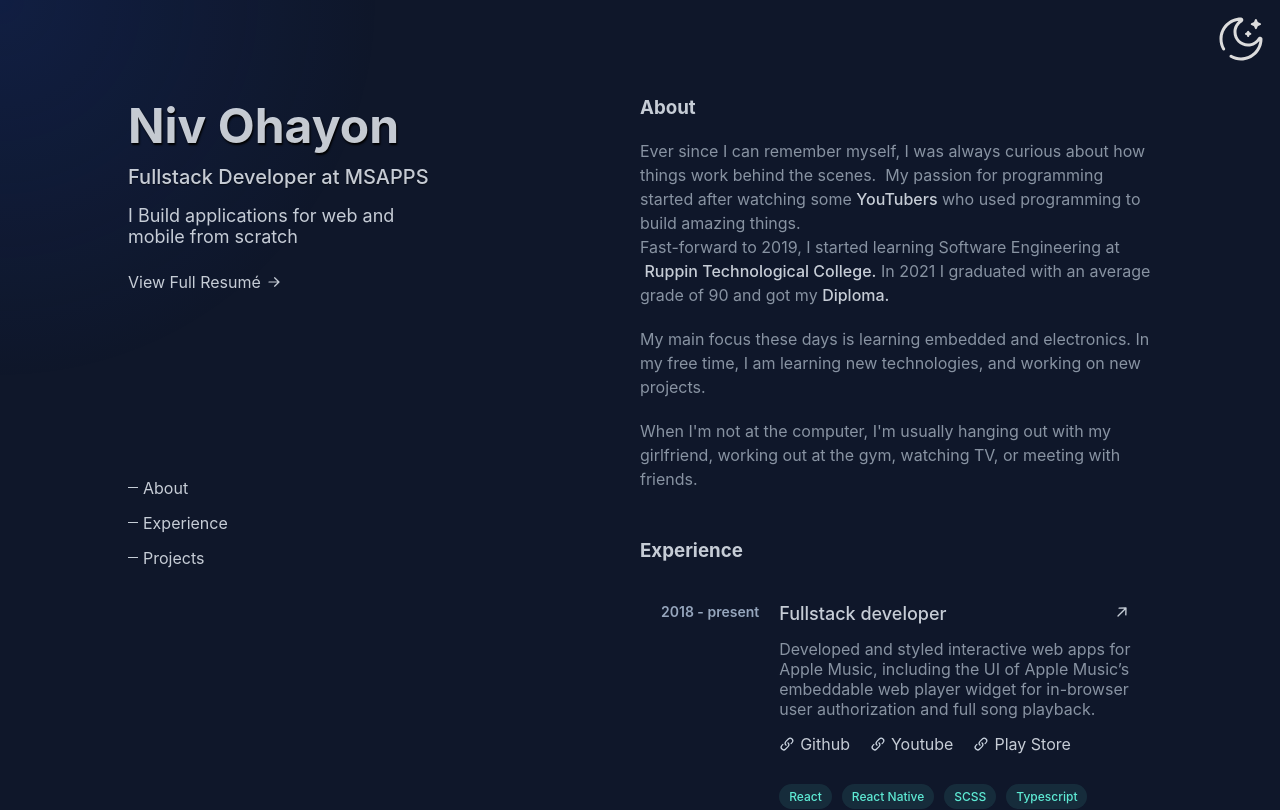
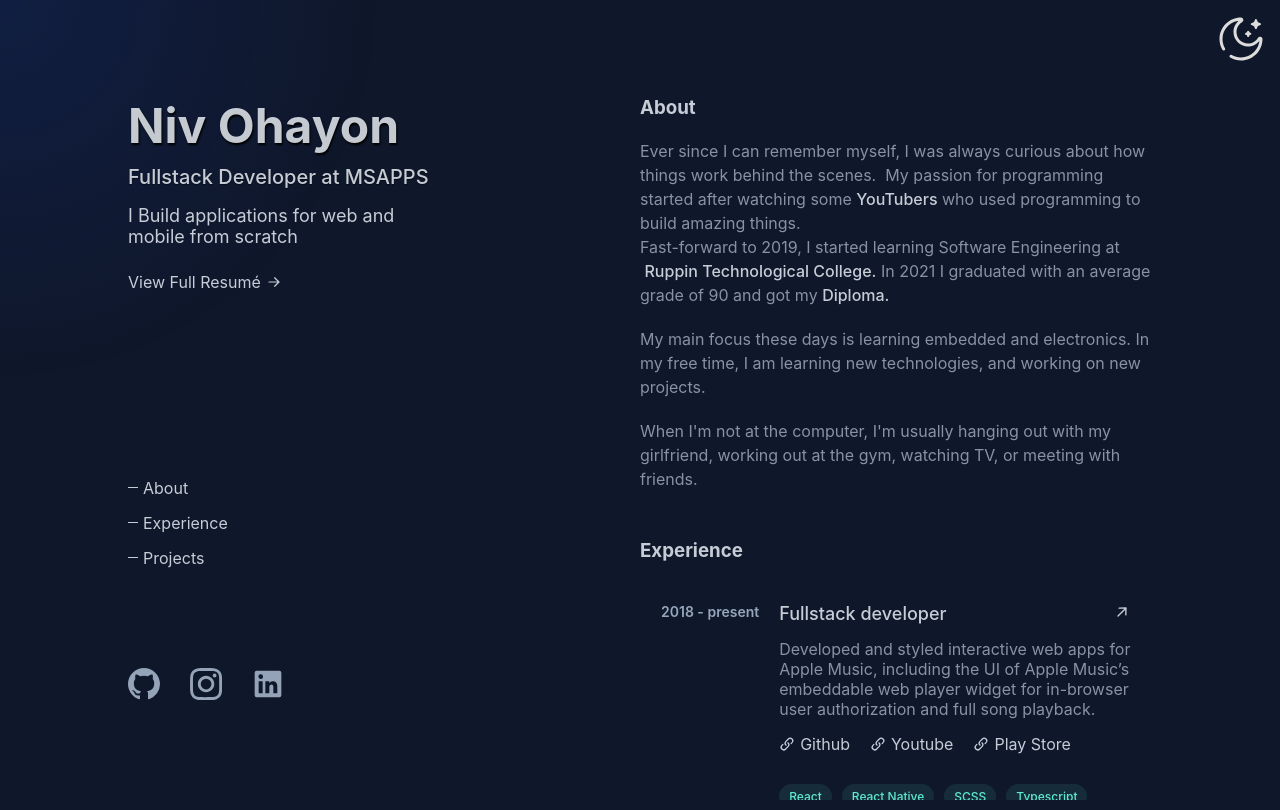
Before and after one commit to nivohayon/MyPortfolio, a React (Vite) app: page / in a window 1280 px wide. Shown: the top 810 px of the page. Built offline with nearby package versions, Linux system fonts and the light colour scheme.

Commit message:
Fixed scroll problem

```diff
--- a/src/index.css
+++ b/src/index.css
@@ -103,7 +103,8 @@ body,
 }
 
 .app_main {
-  position: relative;
+  position: fixed;
+  inset: 0;
   z-index: 1;
 }
 
```
